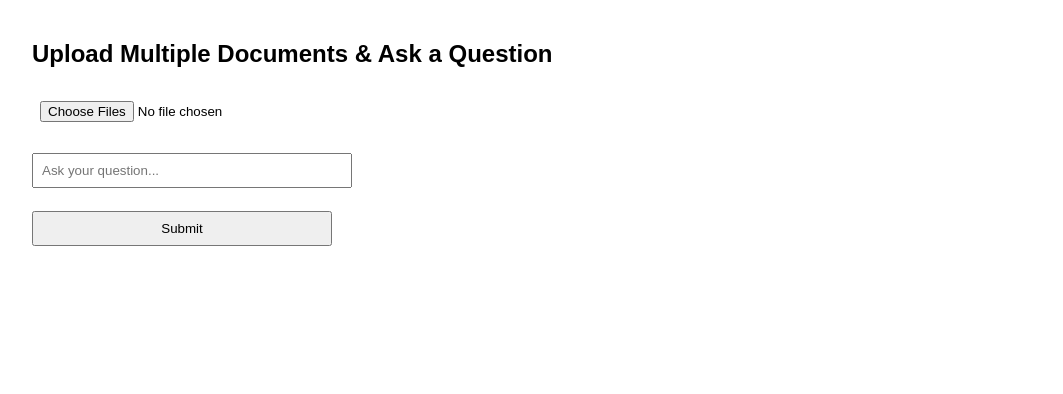
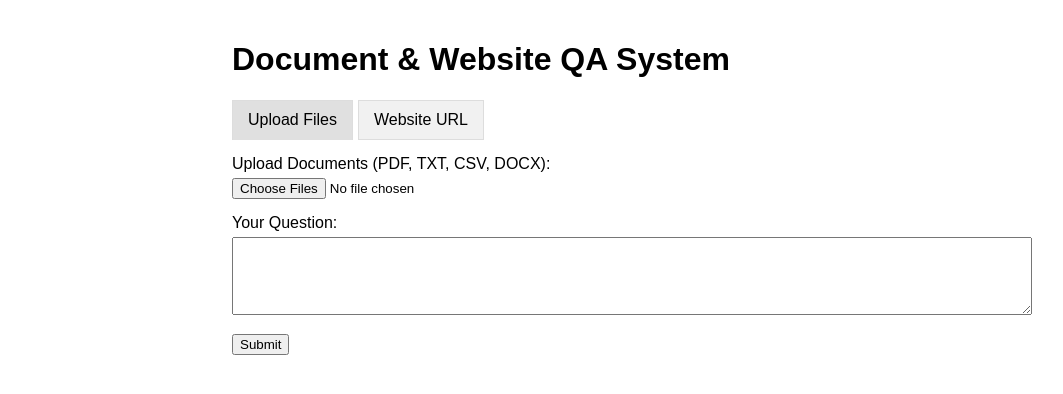
Before and after one commit to fahimai001/Chat_with_Multiple_Sources, a FastAPI app: page / in a window 1280 px wide. Shown: the top 394 px of the page, without its empty margins (8-1071 px from the left). Run offline with FastAPI, Linux system fonts and the light colour scheme.

Commit message:
adding new feature where user can chat with website too

```diff
--- a/main.py
+++ b/main.py
@@ -6,6 +6,7 @@ from fastapi.templating import Jinja2Templates
 from src.helper_func import (
     set_google_api_key,
     load_document,
+    load_website,
     split_documents,
     create_vector_store,
     setup_qa_chain,
@@ -31,20 +32,35 @@ async def home(request: Request):
 @app.post("/upload_query", response_class=HTMLResponse)
 async def upload_and_query(
     request: Request,
-    files: list[UploadFile] = File(...),
+    files: list[UploadFile] = File(None),
+    website_url: str = Form(None),
     question: str = Form(...)
 ):
-    os.makedirs("temp_files", exist_ok=True)
     all_docs = []
 
     try:
-        for file in files:
-            file_path = f"temp_files/{file.filename}"
-            with open(file_path, "wb") as buffer:
-                shutil.copyfileobj(file.file, buffer)
-            docs = load_document(file_path)
+
+        if files and files[0].filename:
+            os.makedirs("temp_files", exist_ok=True)
+            for file in files:
+                file_path = f"temp_files/{file.filename}"
+                with open(file_path, "wb") as buffer:
+                    shutil.copyfileobj(file.file, buffer)
+                docs = load_document(file_path)
+                all_docs.extend(docs)
+                os.remove(file_path)
+
+
+        if website_url and website_url.strip():
+            docs = load_website(website_url.strip())
             all_docs.extend(docs)
-            os.remove(file_path)
+
+        if not all_docs:
+            return templates.TemplateResponse("index.html", {
+                "request": request,
+                "answer": "",
+                "message": "Error: No files or website URL provided."
+            })
 
         chunks = split_documents(all_docs)
         global vector_store
@@ -56,7 +72,7 @@ async def upload_and_query(
         return templates.TemplateResponse("index.html", {
             "request": request,
             "answer": response,
-            "message": "Files uploaded and processed."
+            "message": "Content processed successfully."
         })
     except Exception as e:
         return templates.TemplateResponse("index.html", {
--- a/templates/index.html
+++ b/templates/index.html
@@ -1,24 +1,126 @@
 <!DOCTYPE html>
-<html>
+<html lang="en">
 <head>
-    <title>Multi-Document QA</title>
-    <link rel="stylesheet" href="/static/style.css">
+    <meta charset="UTF-8">
+    <meta http-equiv="X-UA-Compatible" content="IE=edge">
+    <meta name="viewport" content="width=device-width, initial-scale=1.0">
+    <title>Document QA System</title>
+    <style>
+        body {
+            font-family: Arial, sans-serif;
+            max-width: 800px;
+            margin: 0 auto;
+            padding: 20px;
+        }
+        .form-group {
+            margin-bottom: 15px;
+        }
+        label {
+            display: block;
+            margin-bottom: 5px;
+        }
+        input[type="text"], textarea {
+            width: 100%;
+            padding: 8px;
+            box-sizing: border-box;
+        }
+        .answer-box {
+            margin-top: 20px;
+            border: 1px solid #ddd;
+            padding: 15px;
+            border-radius: 5px;
+            background-color: #f9f9f9;
+        }
+        .message {
+            color: #0066cc;
+            margin-bottom: 10px;
+        }
+        .error {
+            color: #cc0000;
+        }
+        .tabs {
+            display: flex;
+            margin-bottom: 15px;
+        }
+        .tab {
+            padding: 10px 15px;
+            cursor: pointer;
+            border: 1px solid #ddd;
+            background-color: #f1f1f1;
+            margin-right: 5px;
+        }
+        .tab.active {
+            background-color: #e0e0e0;
+            border-bottom: none;
+        }
+        .tab-content {
+            display: none;
+        }
+        .tab-content.active {
+            display: block;
+        }
+    </style>
 </head>
 <body>
-    <h2>Upload Multiple Documents & Ask a Question</h2>
-    <form action="/upload_query" enctype="multipart/form-data" method="post">
-        <input type="file" name="files" multiple required><br><br>
-        <input type="text" name="question" placeholder="Ask your question..." required><br><br>
+    <h1>Document & Website QA System</h1>
+
+    <form action="/upload_query" method="post" enctype="multipart/form-data">
+        <div class="tabs">
+            <div class="tab active" onclick="switchTab('files-tab', this)">Upload Files</div>
+            <div class="tab" onclick="switchTab('website-tab', this)">Website URL</div>
+        </div>
+
+        <div id="files-tab" class="tab-content active">
+            <div class="form-group">
+                <label for="files">Upload Documents (PDF, TXT, CSV, DOCX):</label>
+                <input type="file" name="files" id="files" multiple>
+            </div>
+        </div>
+
+        <div id="website-tab" class="tab-content">
+            <div class="form-group">
+                <label for="website_url">Enter Website URL:</label>
+                <input type="text" name="website_url" id="website_url" placeholder="e.g., www.wikipedia.com">
+            </div>
+        </div>
+
+        <div class="form-group">
+            <label for="question">Your Question:</label>
+            <textarea name="question" id="question" rows="4" required></textarea>
+        </div>
+
         <button type="submit">Submit</button>
     </form>
 
     {% if message %}
-        <p><strong>{{ message }}</strong></p>
+        <div class="message {% if message.startswith('Error') %}error{% endif %}">
+            {{ message }}
+        </div>
     {% endif %}
 
     {% if answer %}
-        <h3>Answer:</h3>
-        <p>{{ answer }}</p>
+        <div class="answer-box">
+            <h3>Answer:</h3>
+            <div>{{ answer }}</div>
+        </div>
     {% endif %}
+
+    <script>
+        function switchTab(tabId, tabElement) {
+            // Hide all tab contents
+            document.querySelectorAll('.tab-content').forEach(content => {
+                content.classList.remove('active');
+            });
+
+            // Deactivate all tabs
+            document.querySelectorAll('.tab').forEach(tab => {
+                tab.classList.remove('active');
+            });
+
+            // Activate clicked tab and its content
+            document.getElementById(tabId).classList.add('active');
+            tabElement.classList.add('active');
+        }
+    </script>
 </body>
 </html>
```
Also changed, not shown: src/helper_func.py (+10 -0 lines).
